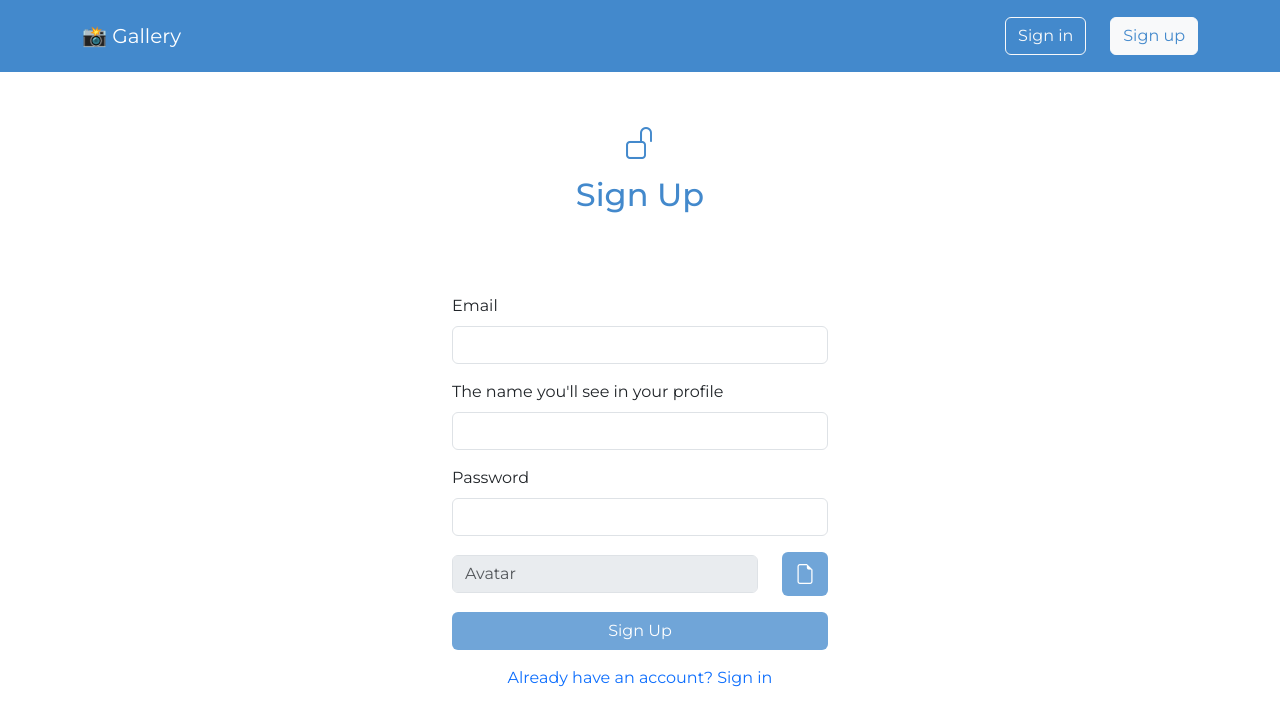
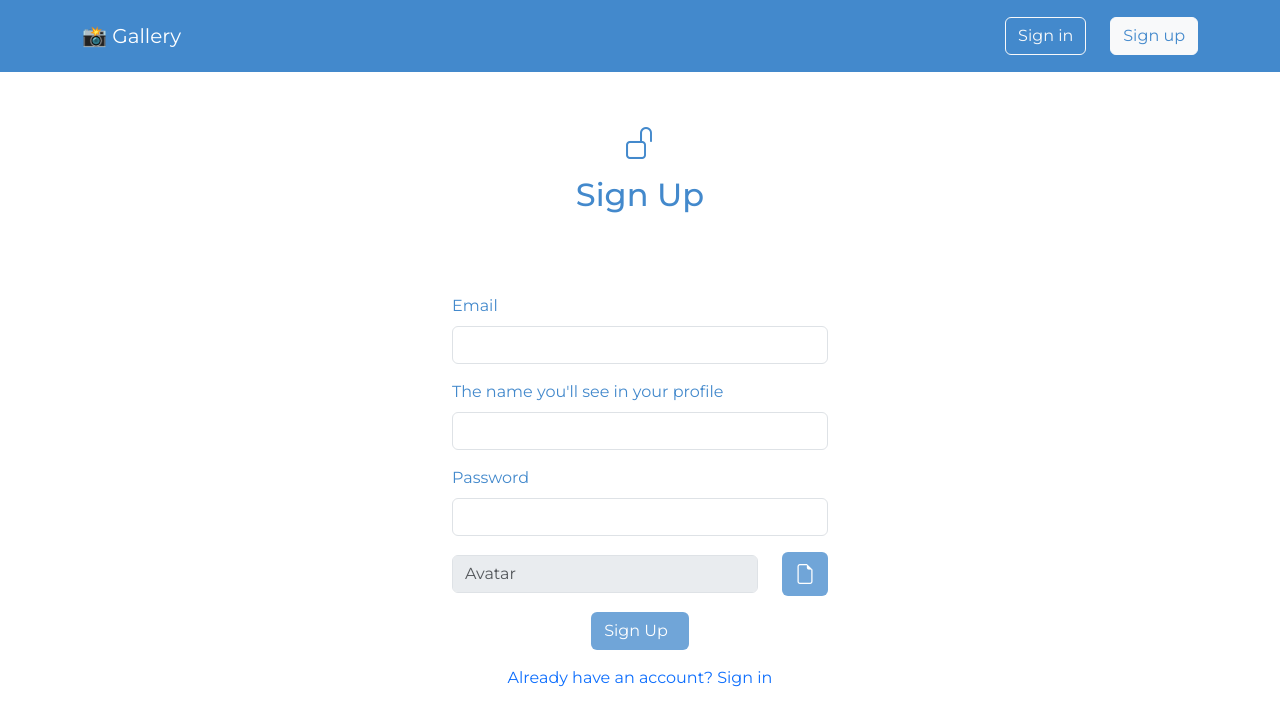
Before and after one commit to ntbcmnn/test12, a React (Vite) app in the folder frontend/: page /register in a window 1280 px wide. Shown: the top 726 px of the page. Built offline with nearby package versions, Linux system fonts and the light colour scheme.

Commit message:
Added loading buttons and changed labels color

```diff
--- a/frontend/src/containers/LoginPage/LoginPage.tsx
+++ b/frontend/src/containers/LoginPage/LoginPage.tsx
@@ -1,14 +1,16 @@
 import React, {useState} from 'react';
 import {LoginMutation} from '../../types';
 import {useAppDispatch, useAppSelector} from '../../app/hooks.ts';
-import {selectLoginError} from '../../store/slices/usersSlice.ts';
+import { selectLoginError, selectLoginLoading } from '../../store/slices/usersSlice.ts';
 import {NavLink, useNavigate} from 'react-router-dom';
 import {googleLogin, login} from '../../store/thunks/usersThunk.ts';
 import {GoogleLogin} from '@react-oauth/google';
+import ButtonLoading from '../../components/UI/ButtonLoading/ButtonLoading.tsx';
 
 const LoginPage = () => {
     const dispatch = useAppDispatch();
     const loginError = useAppSelector(selectLoginError);
+    const isLoading = useAppSelector(selectLoginLoading);
     const navigate = useNavigate();
     const [form, setForm] = useState<LoginMutation>({
         email: '',
@@ -60,7 +62,7 @@ const LoginPage = () => {
 
             <form onSubmit={onSubmit}>
                 <div className="mb-3">
-                    <label htmlFor="email" className="form-label">Email</label>
+                    <label htmlFor="email" className="form-label" style={{color: '#4389cc'}}>Email</label>
                     <input
                         type="text"
                         id="email"
@@ -72,7 +74,7 @@ const LoginPage = () => {
                 </div>
 
                 <div className="mb-3">
-                    <label htmlFor="password" className="form-label">Password</label>
+                    <label htmlFor="password" className="form-label" style={{color: '#4389cc'}}>Password</label>
                     <input
                         type="password"
                         id="password"
@@ -83,9 +85,13 @@ const LoginPage = () => {
                     />
                 </div>
 
-                <button type="submit" className="btn btn-blue w-100">
-                    Sign In
-                </button>
+              <div className="d-flex gap-3 justify-content-center mb-3">
+                <ButtonLoading
+                  isLoading={isLoading}
+                  isDisabled={isLoading}
+                  text="Sign In"
+                />
+              </div>
 
                 <div className="text-center mt-3">
                     <NavLink to="/register" className="text-decoration-none">Don't have an account yet? Sign
--- a/frontend/src/containers/RegisterPage/RegisterPage.tsx
+++ b/frontend/src/containers/RegisterPage/RegisterPage.tsx
@@ -1,16 +1,18 @@
 import React, { useState } from 'react';
 import { RegisterMutation } from '../../types';
 import { useAppDispatch, useAppSelector } from '../../app/hooks.ts';
-import { selectRegisterError } from '../../store/slices/usersSlice.ts';
+import { selectRegisterError, selectRegisterLoading } from '../../store/slices/usersSlice.ts';
 import { NavLink, useNavigate } from 'react-router-dom';
 import { googleLogin, register } from '../../store/thunks/usersThunk.ts';
 import { GoogleLogin } from '@react-oauth/google';
 import FileInput from '../../components/UI/FileInput/FileInput.tsx';
+import ButtonLoading from '../../components/UI/ButtonLoading/ButtonLoading.tsx';
 
 const RegisterPage = () => {
   const dispatch = useAppDispatch();
   const registerError = useAppSelector(selectRegisterError);
   const navigate = useNavigate();
+  const isLoading = useAppSelector(selectRegisterLoading);
   const [form, setForm] = useState<RegisterMutation>({
     email: '',
     password: '',
@@ -81,7 +83,7 @@ const RegisterPage = () => {
         </div>
 
         <div className="mb-3">
-          <label htmlFor="email" className="form-label">Email</label>
+          <label htmlFor="email" className="form-label" style={{color: '#4389cc'}}>Email</label>
           <input
             type="text"
             id="email"
@@ -96,7 +98,8 @@ const RegisterPage = () => {
         </div>
 
         <div className="mb-3">
-          <label htmlFor="displayName" className="form-label">The name you'll see in your profile</label>
+          <label htmlFor="displayName" className="form-label" style={{color: '#4389cc'}}>The name you'll see in your
+            profile</label>
           <input
             type="text"
             id="displayName"
@@ -111,7 +114,7 @@ const RegisterPage = () => {
         </div>
 
         <div className="mb-3">
-          <label htmlFor="password" className="form-label">Password</label>
+          <label htmlFor="password" className="form-label" style={{color: '#4389cc'}}>Password</label>
           <input
             type="password"
             id="password"
@@ -139,9 +142,13 @@ const RegisterPage = () => {
           )}
         </div>
 
-        <button type="submit" className="btn btn-blue w-100">
-          Sign Up
-        </button>
+        <div className="d-flex gap-3 justify-content-center mb-3">
+          <ButtonLoading
+            isLoading={isLoading}
+            isDisabled={isLoading}
+            text="Sign Up"
+          />
+        </div>
 
         <div className="text-center mt-3">
           <NavLink to="/login" className="text-decoration-none">Already have an account? Sign in</NavLink>
```
